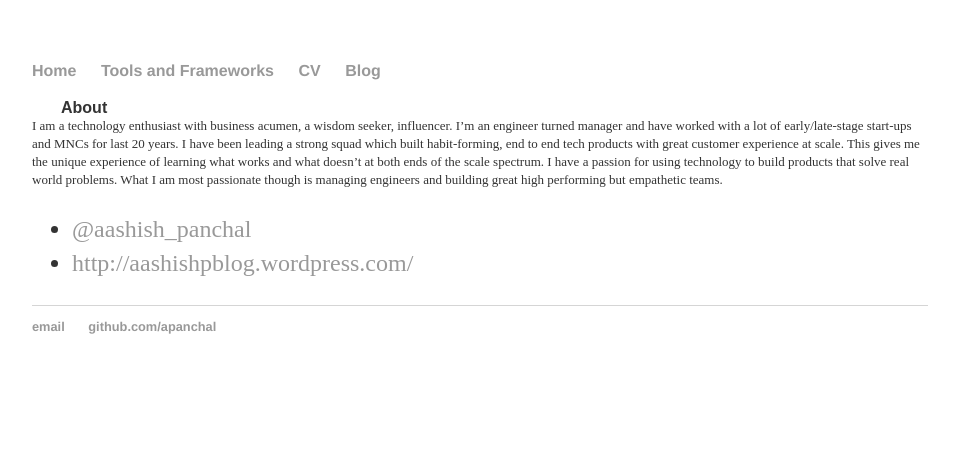
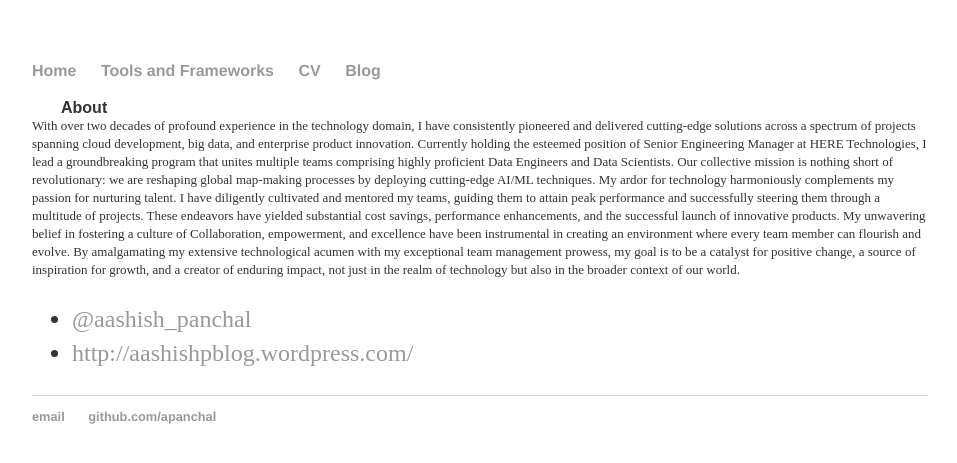
Before and after one commit to apanchal/apanchal.github.io, a Jekyll site: the page built from about/index.html, in a window 1280 px wide. Shown: the top 463 px of the page, without its empty margins (160-1117 px from the left). Built offline with Jekyll 4.4.1, drawn with Linux system fonts in a browser that asks for light colours.

Commit message:
Update index.html

```diff
--- a/about/index.html
+++ b/about/index.html
@@ -5,11 +5,22 @@
 
 		<div>
 			<p class="p9 ft5">About</p>
-			<p class="p0 ft1">I am a technology enthusiast with business acumen, a wisdom seeker, influencer. I’m an engineer turned manager and have worked with a lot of early/late-stage start-ups and MNCs for last 20 years.
+			<p class="p0 ft1">
+				With over two decades of profound experience in the technology domain, I have consistently pioneered and delivered cutting-edge solutions
+				across a spectrum of projects spanning cloud development, big data, and enterprise product innovation. Currently holding the esteemed position
+				of Senior Engineering Manager at HERE Technologies, I lead a groundbreaking program that unites multiple teams comprising highly proficient
+				Data Engineers and Data Scientists. Our collective mission is nothing short of revolutionary: we are reshaping global map-making processes by
+				deploying cutting-edge AI/ML techniques.
 
-I have been leading a strong squad which built habit-forming, end to end tech products with great customer experience at scale. This gives me the unique experience of learning what works and what doesn’t at both ends of the scale spectrum. I have a passion for using technology to build products that solve real world problems.
+				My ardor for technology harmoniously complements my passion for nurturing talent. I have diligently cultivated and mentored my teams,
+				guiding them to attain peak performance and successfully steering them through a multitude of projects. These endeavors have yielded substantial
+				cost savings, performance enhancements, and the successful launch of innovative products. My unwavering belief in fostering a culture of
+				Collaboration, empowerment, and excellence have been instrumental in creating an environment where every team member can flourish and evolve.
 
-What I am most passionate though is managing engineers and building great high performing but empathetic teams. </p>
+				By amalgamating my extensive technological acumen with my exceptional team management prowess, my goal is to be a catalyst for positive change,
+				a source of inspiration for growth, and a creator of enduring impact, not just in the realm of technology but also in the broader context of
+				our world.
+			</p>
 
 			<ul class="contacts">
 				<li><a href="#">@aashish_panchal</a></li>
```
